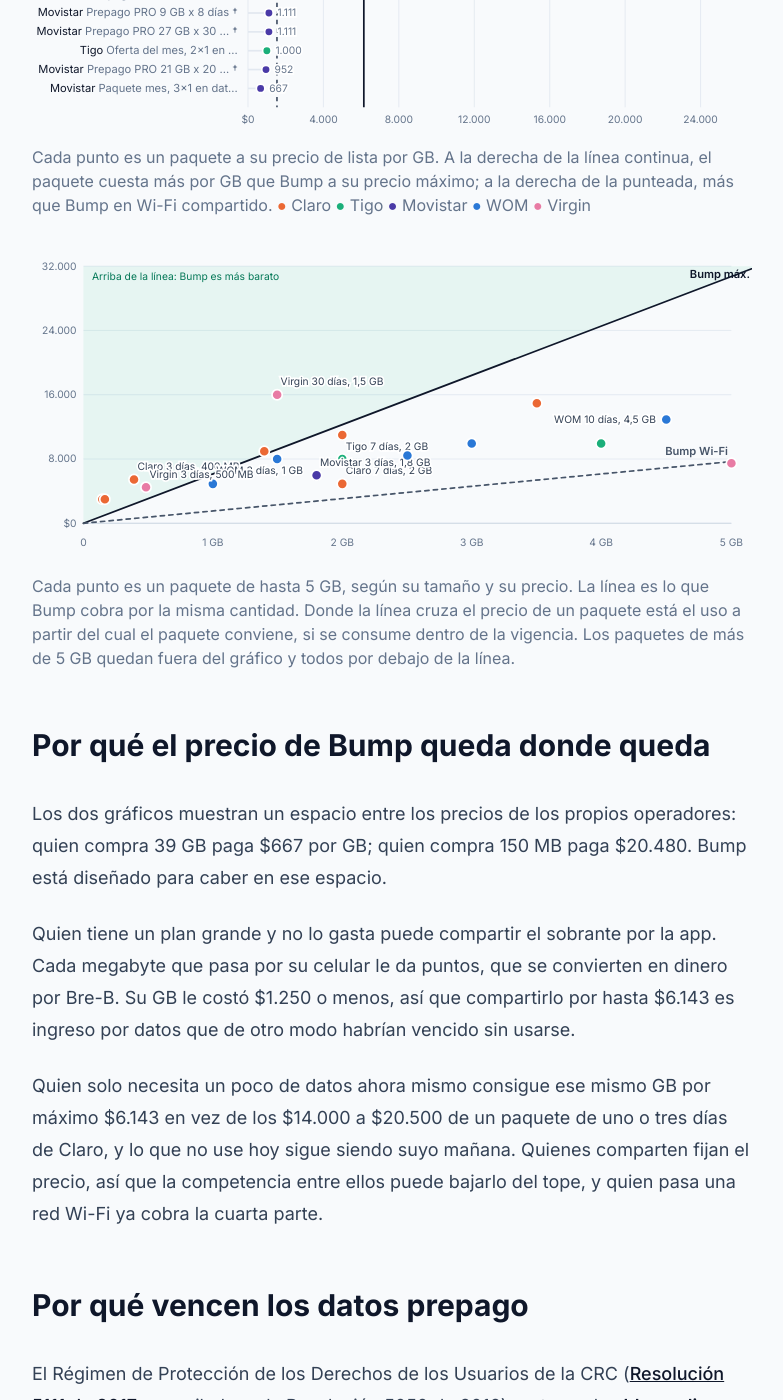
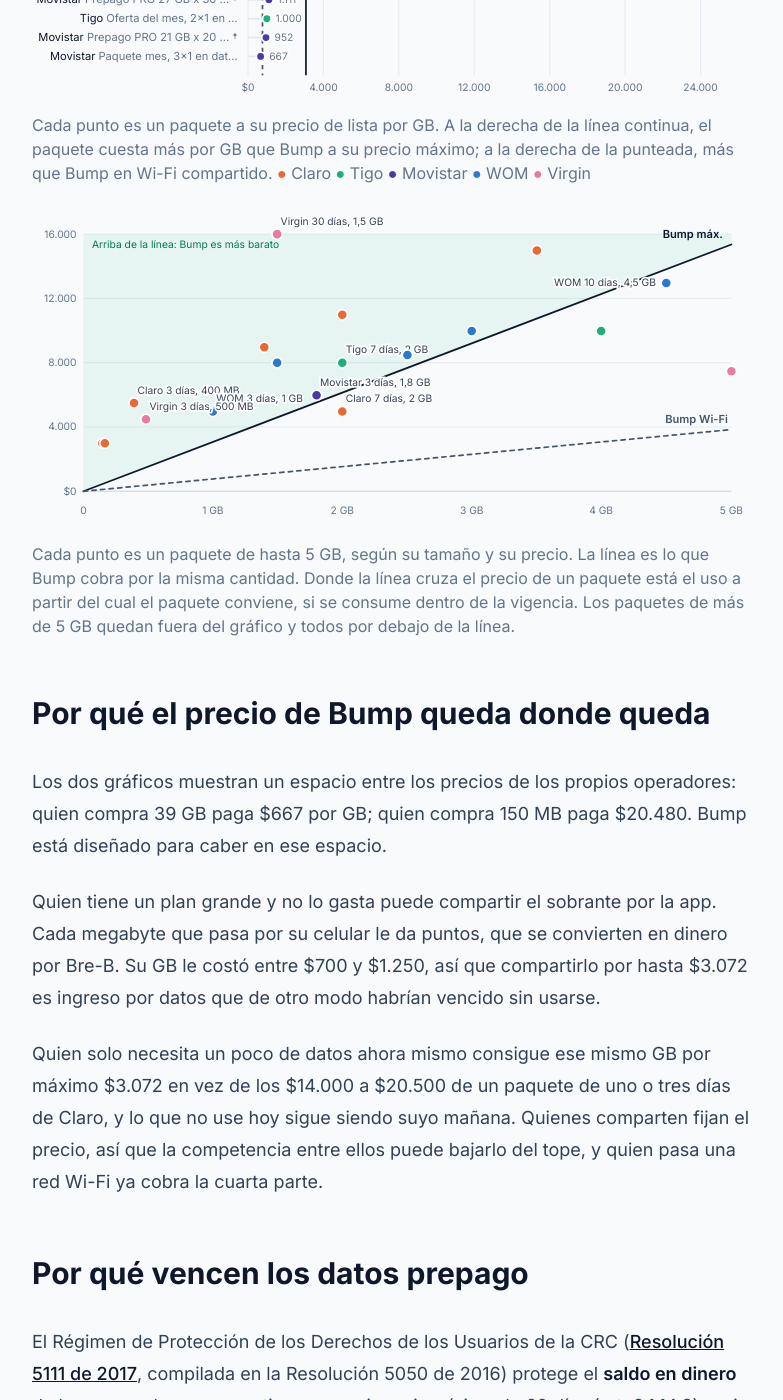
Before and after one commit to BumpApp/bumpapp.github.io, a Jekyll site: the page built from es/precios/index.md, in a window 1280 px wide and 1400 px high, scrolled down 5839 px. Shown: the whole window, without its empty margins (248-1031 px from the left). Built offline with Jekyll 4.4.1, drawn with Linux system fonts in a browser that asks for light colours; some of the changed text lies outside the part shown.

Commit message:
Precios: Colombia rate halved to 3 COP per credit
credits_per_cop 0.1667 -> 0.3333, so the ceiling is $3.072/GB
(≈US$0.96), matching Brazil's position against small carrier packs
(beats 11 of 15 vs 6 of 15 before). Prose ratios and break-evens
updated. The scatter include now clamps Bump's line to the right
edge when it no longer reaches the top of the chart.

Co-Authored-By: Claude Fable 5.1 <noreply@anthropic.com>

```diff
--- a/_data/precios_co.yml
+++ b/_data/precios_co.yml
@@ -53,7 +53,7 @@ sources:
     pending: true
     checked: 2026-07-20
 bump:
-  credits_per_cop: 0.1667
+  credits_per_cop: 0.3333    # 3 COP per credit, halved from 0.1667 (6 COP) on 2026-09-23 to match Brazil's position vs small packs
   credits_per_mb: 1          # default and maximum a sharer can charge
   credits_per_mb_wifi: 0.25  # when the sharer relays a Wi-Fi network
   free_mb: 500               # sign-up bonus, expires 90 days after it is granted
--- a/_includes/precos-scatter.html
+++ b/_includes/precos-scatter.html
@@ -22,7 +22,9 @@ A pack with `label:` in the data file gets a direct label.
 {%- assign plotW = W | minus: L | minus: R -%}{%- assign plotH = H | minus: T | minus: B -%}
 {%- assign y0 = T | plus: plotH -%}
 {%- assign endB = ymax | divided_by: bump_gb | times: 1024 -%}
+{%- if endB > xmax -%}{%- assign endB = xmax -%}{%- endif -%}
 {%- assign xEndB = endB | times: plotW | divided_by: xmax | plus: L | round: 1 -%}
+{%- assign yEndB = endB | times: bump_gb | divided_by: 1024 | times: plotH | divided_by: ymax -%}{%- assign yEndB = y0 | minus: yEndB | round: 1 -%}
 {%- assign yEndW = xmax | times: wifi_gb | divided_by: 1024 | times: plotH | divided_by: ymax -%}{%- assign yEndW = y0 | minus: yEndW | round: 1 -%}
 <figure>
 <svg viewBox="0 0 {{ W }} {{ H }}" role="img" aria-labelledby="fig-sc-title" style="width:100%;height:auto;font-family:Inter,system-ui,sans-serif;font-size:13px">
@@ -35,10 +37,10 @@ A pack with `label:` in the data file gets a direct label.
   <text x="{{ gx }}" y="{{ H | minus: 14 }}" text-anchor="middle" fill="#64748B" font-size="12">{% if g == 0 %}0{% else %}{{ g }} GB{% endif %}</text>
   {%- endfor %}
   <line x1="{{ L }}" x2="{{ W | minus: R }}" y1="{{ y0 }}" y2="{{ y0 }}" stroke="#CBD5E1"/>
-  <polygon points="{{ L }},{{ y0 }} {{ xEndB }},{{ T }} {{ L }},{{ T }}" fill="#10B981" fill-opacity="0.08"/>
-  <line x1="{{ L }}" y1="{{ y0 }}" x2="{{ xEndB }}" y2="{{ T }}" stroke="#0F172A" stroke-width="2" stroke-linecap="round"/>
+  <polygon points="{{ L }},{{ y0 }} {{ xEndB }},{{ yEndB }} {{ xEndB }},{{ T }} {{ L }},{{ T }}" fill="#10B981" fill-opacity="0.08"/>
+  <line x1="{{ L }}" y1="{{ y0 }}" x2="{{ xEndB }}" y2="{{ yEndB }}" stroke="#0F172A" stroke-width="2" stroke-linecap="round"/>
   <line x1="{{ L }}" y1="{{ y0 }}" x2="{{ W | minus: R }}" y2="{{ yEndW }}" stroke="#475569" stroke-width="2" stroke-dasharray="5 5" stroke-linecap="round"/>
-  <text x="{{ xEndB | minus: 10 }}" y="{{ T | plus: 14 }}" text-anchor="end" fill="#0F172A" font-weight="600">Bump {{ t_max }}</text>
+  <text x="{{ xEndB | minus: 10 }}" y="{% if yEndB > T %}{{ yEndB | minus: 8 }}{% else %}{{ T | plus: 14 }}{% endif %}" text-anchor="end" fill="#0F172A" font-weight="600">Bump {{ t_max }}</text>
   <text x="{{ W | minus: R | minus: 4 }}" y="{{ yEndW | minus: 8 }}" text-anchor="end" fill="#475569" font-weight="600">Bump Wi-Fi</text>
   <text x="{{ L | plus: 10 }}" y="{{ T | plus: 16 }}" fill="#047857" font-size="12">{{ t_above }}</text>
   {%- for p in d.packs -%}{%- if p.mb <= xmax -%}
--- a/es/precios/index.md
+++ b/es/precios/index.md
@@ -60,7 +60,7 @@ Comprando 10 GB o más de una vez, el precio por GB del operador es menor que el
 </tbody>
 </table>
 
-La cuenta cambia cuando miras lo que realmente usas. El paquete cuesta lo mismo si lo usas todo o casi nada, y lo que sobra desaparece al vencer. En el Todo incluido WIN de $11.000 (2 GB por 7 días), quien usa 500 MB pagó $22.000 por GB; en Bump, esos 500 MB cuestan ${% assign half = bump_gb | times: 500 | divided_by: 1024 %}{% include cop.html v=half %}. El punto de equilibrio es cerca de 1,8 GB en 7 días contra ese paquete y 5,7 GB en 30 días contra el WIN de $35.000. Por debajo, Bump sale más barato; por encima, gana el paquete.
+La cuenta cambia cuando miras lo que realmente usas. El paquete cuesta lo mismo si lo usas todo o casi nada, y lo que sobra desaparece al vencer. En el Todo incluido WIN de $11.000 (2 GB por 7 días), quien usa 500 MB pagó $22.000 por GB; en Bump, esos 500 MB cuestan ${% assign half = bump_gb | times: 500 | divided_by: 1024 %}{% include cop.html v=half %}. El punto de equilibrio es cerca de 3,6 GB en 7 días contra ese paquete y 11 GB en 30 días contra el WIN de $35.000. Por debajo, Bump sale más barato; por encima, gana el paquete.
 
 † Precio tomado del comparador Selectra el 20/07/2026, pendiente de verificar en la página del operador.
 
@@ -68,13 +68,13 @@ La cuenta cambia cuando miras lo que realmente usas. El paquete cuesta lo mismo
 
 {% include precos-dotplot.html lang="es" data="precios_co" cur="cop" xmax=24000 step=4000 %}
 
-{% include precos-scatter.html lang="es" data="precios_co" cur="cop" ymax=32000 ystep=8000 %}
+{% include precos-scatter.html lang="es" data="precios_co" cur="cop" ymax=16000 ystep=4000 %}
 
 ## Por qué el precio de Bump queda donde queda
 
 Los dos gráficos muestran un espacio entre los precios de los propios operadores: quien compra 39 GB paga $667 por GB; quien compra 150 MB paga $20.480. Bump está diseñado para caber en ese espacio.
 
-Quien tiene un plan grande y no lo gasta puede compartir el sobrante por la app. Cada megabyte que pasa por su celular le da puntos, que se convierten en dinero por Bre-B. Su GB le costó $1.250 o menos, así que compartirlo por hasta ${% include cop.html v=bump_gb %} es ingreso por datos que de otro modo habrían vencido sin usarse.
+Quien tiene un plan grande y no lo gasta puede compartir el sobrante por la app. Cada megabyte que pasa por su celular le da puntos, que se convierten en dinero por Bre-B. Su GB le costó entre $700 y $1.250, así que compartirlo por hasta ${% include cop.html v=bump_gb %} es ingreso por datos que de otro modo habrían vencido sin usarse.
 
 Quien solo necesita un poco de datos ahora mismo consigue ese mismo GB por máximo ${% include cop.html v=bump_gb %} en vez de los $14.000 a $20.500 de un paquete de uno o tres días de Claro, y lo que no use hoy sigue siendo suyo mañana. Quienes comparten fijan el precio, así que la competencia entre ellos puede bajarlo del tope, y quien pasa una red Wi-Fi ya cobra la cuarta parte.
 
```
Also changed, not shown: other parts of es/precios/index.md (+2 -2 lines), prices/colombia/index.md (+5 -5 lines).
